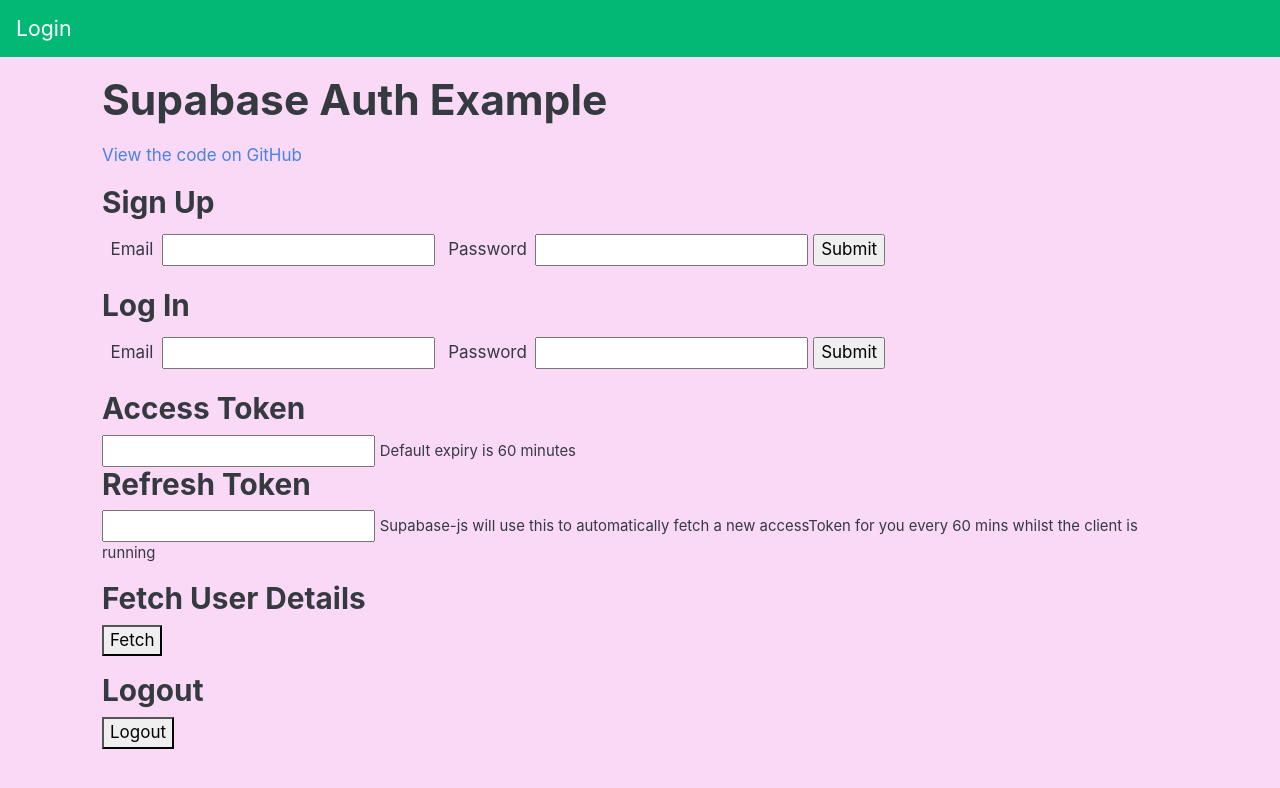
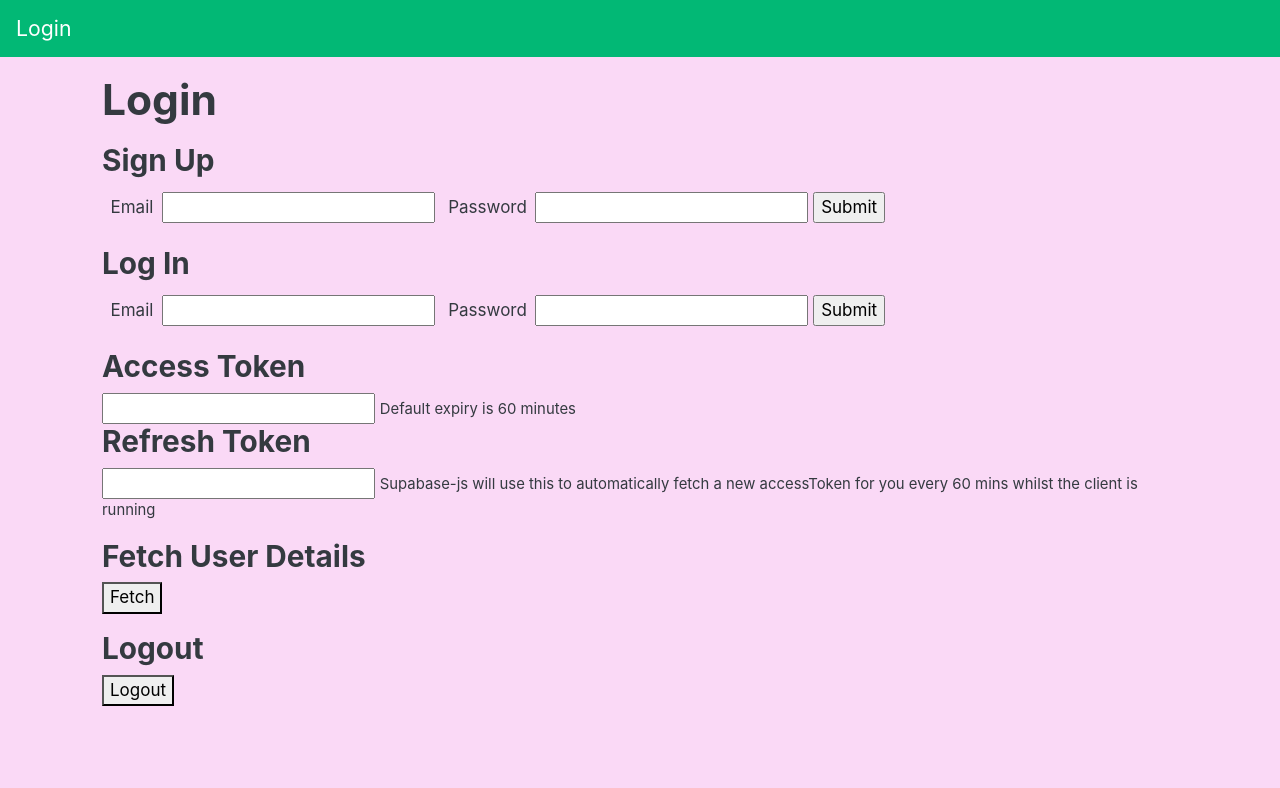
Before and after one commit to HosterMaxer/login, a plain HTML site: page login.html in a window 1280 px wide. Drawn offline with nearby package versions, Linux system fonts and the light colour scheme.

Commit message:
Update login.html

```diff
--- a/login.html
+++ b/login.html
@@ -15,12 +15,10 @@
 </nav>
     <div class='container'>
         <div class='section'>
-            <h1>Supabase Auth Example</h1>
+            <h1>Login</h1>
         </div>
         <div class='section'>
-            <a href="https://github.com/supabase/supabase/tree/master/examples/javascript-auth">View the code on GitHub</a>
-        </div>
-        <div class='section'>
+
             <form id='sign-up'>
                 <h3>Sign Up</h3>
                 <label>Email</label><input type='email' name='email' />
```
